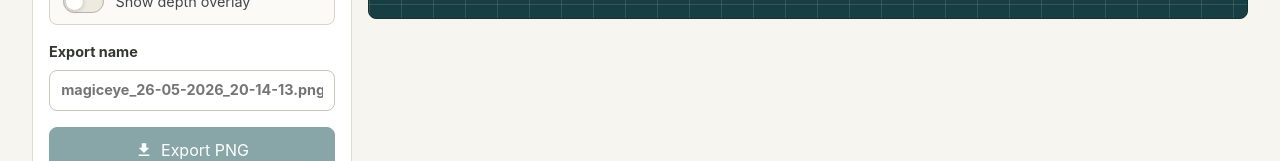
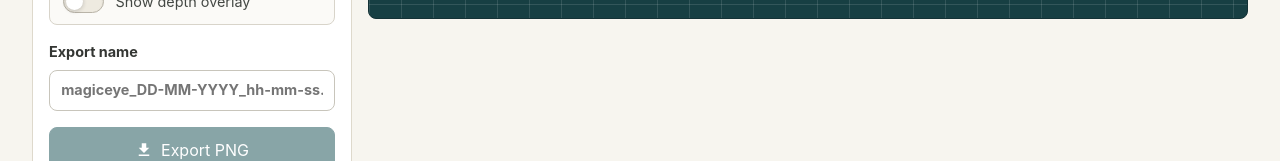
Before and after one commit to manix84/magiceyelab, a React (Vite) app: page /generator in a window 1280 px wide. Shown: the part 774-935 px from the top of the page. Built offline with nearby package versions, Linux system fonts and the light colour scheme.

Commit message:
feat: update export name handling with placeholder and remove unused state

```diff
--- a/package.json
+++ b/package.json
@@ -1,6 +1,6 @@
 {
   "name": "magiceyelab",
-  "version": "3.8.0",
+  "version": "3.9.0",
   "private": true,
   "type": "module",
   "scripts": {
--- a/src/features/generator/GeneratorPage.tsx
+++ b/src/features/generator/GeneratorPage.tsx
@@ -18,6 +18,7 @@ import { renderStereogram } from "../../lib/stereogram/renderStereogram";
 import styles from "./GeneratorPage.module.scss";
 
 const maxPreviewWidth = 1200;
+const exportNamePlaceholder = "magiceye_DD-MM-YYYY_hh-mm-ss.png";
 type ImportSource = "depth" | "pattern";
 
 function createDefaultExportName(date = new Date()) {
@@ -68,7 +69,6 @@ function getPreviewSize(image: HTMLImageElement) {
 }
 
 export function GeneratorPage() {
-  const [defaultExportName] = useState(createDefaultExportName);
   const [exportName, setExportName] = useState("");
   const [depthStrength, setDepthStrength] = useState(45);
   const [repeatWidth, setRepeatWidth] = useState(120);
@@ -263,7 +263,7 @@ export function GeneratorPage() {
     }
 
     const link = document.createElement("a");
-    link.download = normalisePngFileName(exportName || defaultExportName);
+    link.download = normalisePngFileName(exportName);
     link.href = canvas.toDataURL("image/png");
     link.click();
   }
@@ -455,7 +455,7 @@ export function GeneratorPage() {
             <input
               type="text"
               value={exportName}
-              placeholder={defaultExportName}
+              placeholder={exportNamePlaceholder}
               onChange={(event) => setExportName(event.target.value)}
             />
           </label>
```
Also changed, not shown: 1 other file (tests, documents, lock files or other folders).
